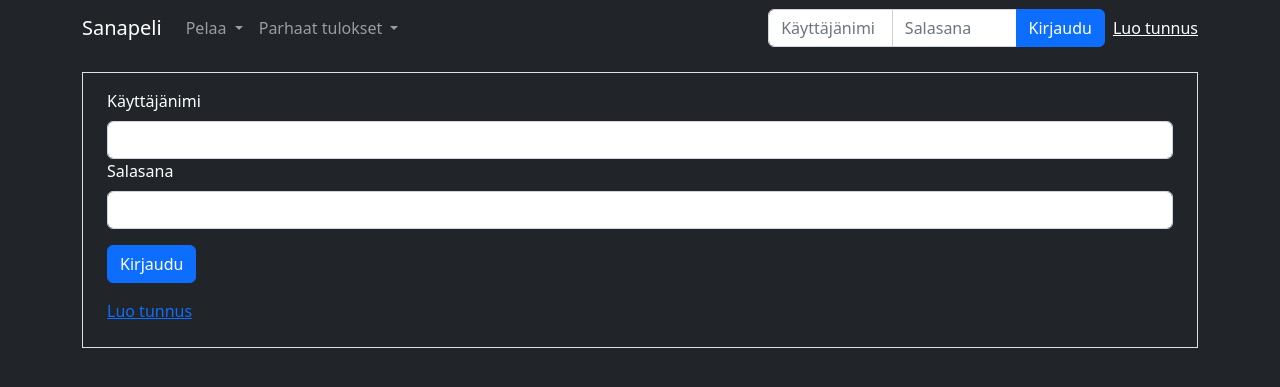
After one commit to hnen/wordgame, a Python web app: template wordgame/templates/login.html in a window 1280 px wide. The commit adds this page. Shown: the top 387 px of the page. Run offline with Jinja, Linux system fonts and the light colour scheme; the template is opened without the code that fills it, so the values that code supplies are empty.

Commit message:
remove login dialog from index. move to dedicated login page.

```diff
--- a/wordgame/auth.py
+++ b/wordgame/auth.py
@@ -60,7 +60,7 @@ def login():
     acc = dao.get_account_by_username(username)
 
     if not acc or password_hash(password) != acc.password:
-        return redirect(url_for('index.index', error="Väärä käyttäjätunnus tai salasana."))
+        return render_template("login.html", error="Väärä käyttäjätunnus tai salasana. Yritä kirjautua uudestaan, tai <a href='register'>luo tunnus</a>.")
 
     session = AuthSession()
     session.set_account(acc.id)
--- a/wordgame/templates/base.html
+++ b/wordgame/templates/base.html
@@ -73,7 +73,7 @@
                         </form>
                     </div>
                 {% else %}
-                    <form class="d-flex login-container input-group mx-2" style="width:33%" action="auth/login" method="post">
+                    <form class="d-flex login-container input-group mx-2" style="width:33%" action="/auth/login" method="post">
                         <input class="form-control" placeholder="Käyttäjänimi" id="account_name" name="account_name">
                         <input class="form-control" type="password" placeholder="Salasana" id="account_pass" name="account_pass">
                         <button class="btn btn-primary" type="submit">Kirjaudu</button>
--- /dev/null
+++ b/wordgame/templates/login.html
@@ -0,0 +1,20 @@
+{% extends 'base.html' %}
+
+{% block content %}
+  <p>
+      <form class="mb-3 container border mb-4 pt-3 px-4 pb-4" action="auth/login" method="post">
+        <div>
+          <label for="account_name" class="form-label">Käyttäjänimi</label>
+          <input type="text" class="form-control" id="account_name" name="account_name">
+        </div>
+        <div class="mb-3">
+          <label for="account_pass" class="form-label">Salasana</label>
+          <input type="password" class="form-control" id="account_pass" name="account_pass">
+        </div>
+
+        <button type="submit" class="btn btn-primary mb-3">Kirjaudu</button> <br>
+
+        <a href="/auth/register">Luo tunnus</a>
+      </form>
+   </p>
+{% endblock %}
```
Also changed, not shown: wordgame/templates/index.html (+1 -12 lines).
